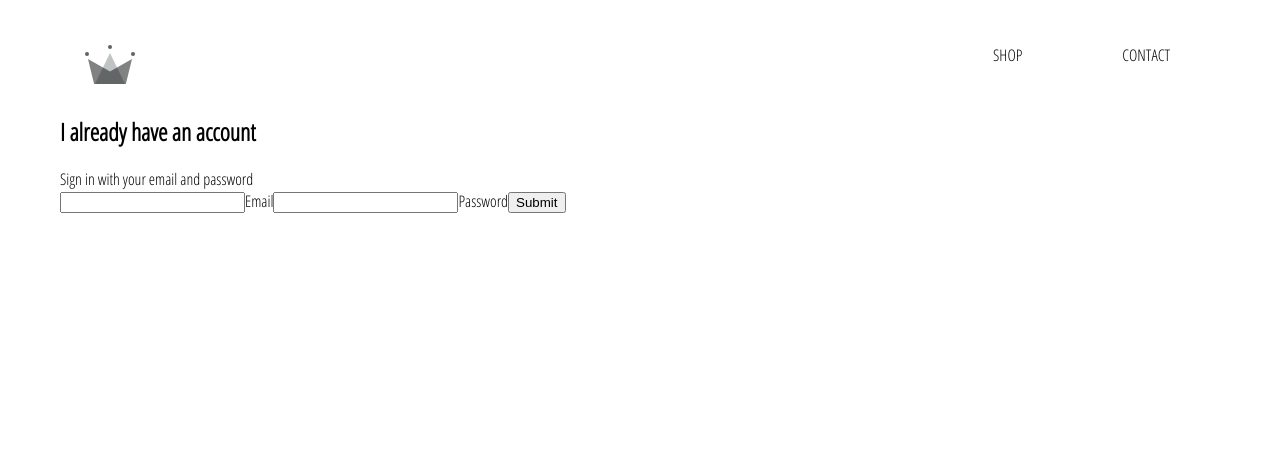
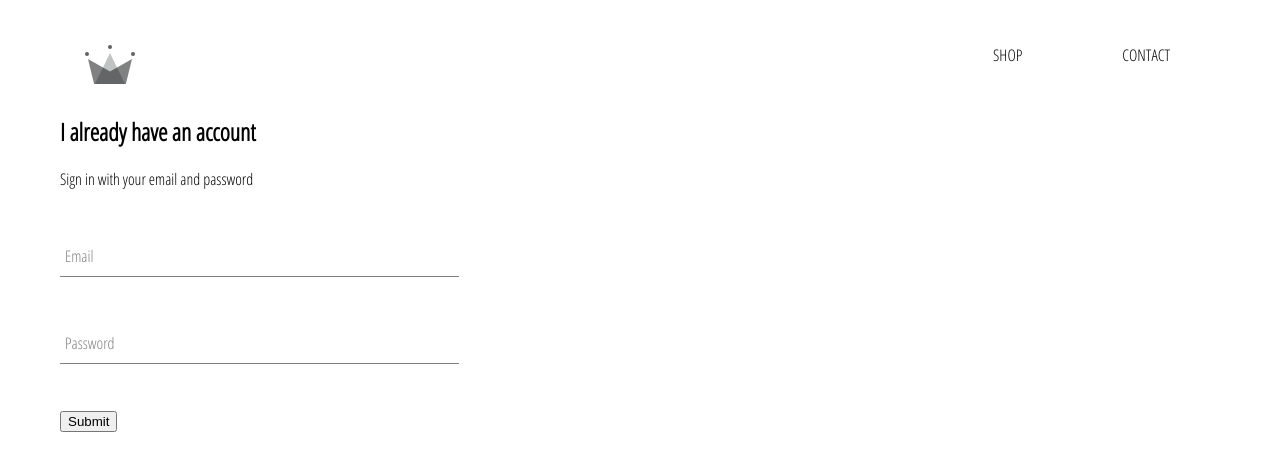
Before and after one commit to jp-cordeiro/e-commerce, a React (Create React App) app: page /e-commerce/signin in a window 1280 px wide. Shown: the top 470 px of the page. Built offline with nearby package versions, Linux system fonts and the light colour scheme.

Commit message:
update SignIn component

```diff
--- a/src/components/sign-in/sign-in.component.jsx
+++ b/src/components/sign-in/sign-in.component.jsx
@@ -1,4 +1,5 @@
 import React from 'react';
+import FormInput from '../form-input/form-input.component';
 
 import './sign-in.styles.scss';
 
@@ -32,23 +33,23 @@
         <span>Sign in with your email and password</span>
 
         <form onSubmit={this.handleOnSubmit}>
-          <input
+          <FormInput
             name="email"
             type="email"
             value={this.state.email}
-            onChange={this.handleChange}
+            handleChange={this.handleChange}
+            label="Email"
             required
-          ></input>
-          <label>Email</label>
+          />
 
-          <input
+          <FormInput
             name="password"
             type="password"
             value={this.state.password}
-            onChange={this.handleChange}
+            handleChange={this.handleChange}
+            label="Password"
             required
-          ></input>
-          <label>Password</label>
+          />
 
           <input type="submit" value="Submit" />
         </form>
--- a/src/components/sign-in/sign-in.styles.scss
+++ b/src/components/sign-in/sign-in.styles.scss
@@ -0,0 +1,3 @@
+.sign-in {
+  width: 30vw;
+}
```
